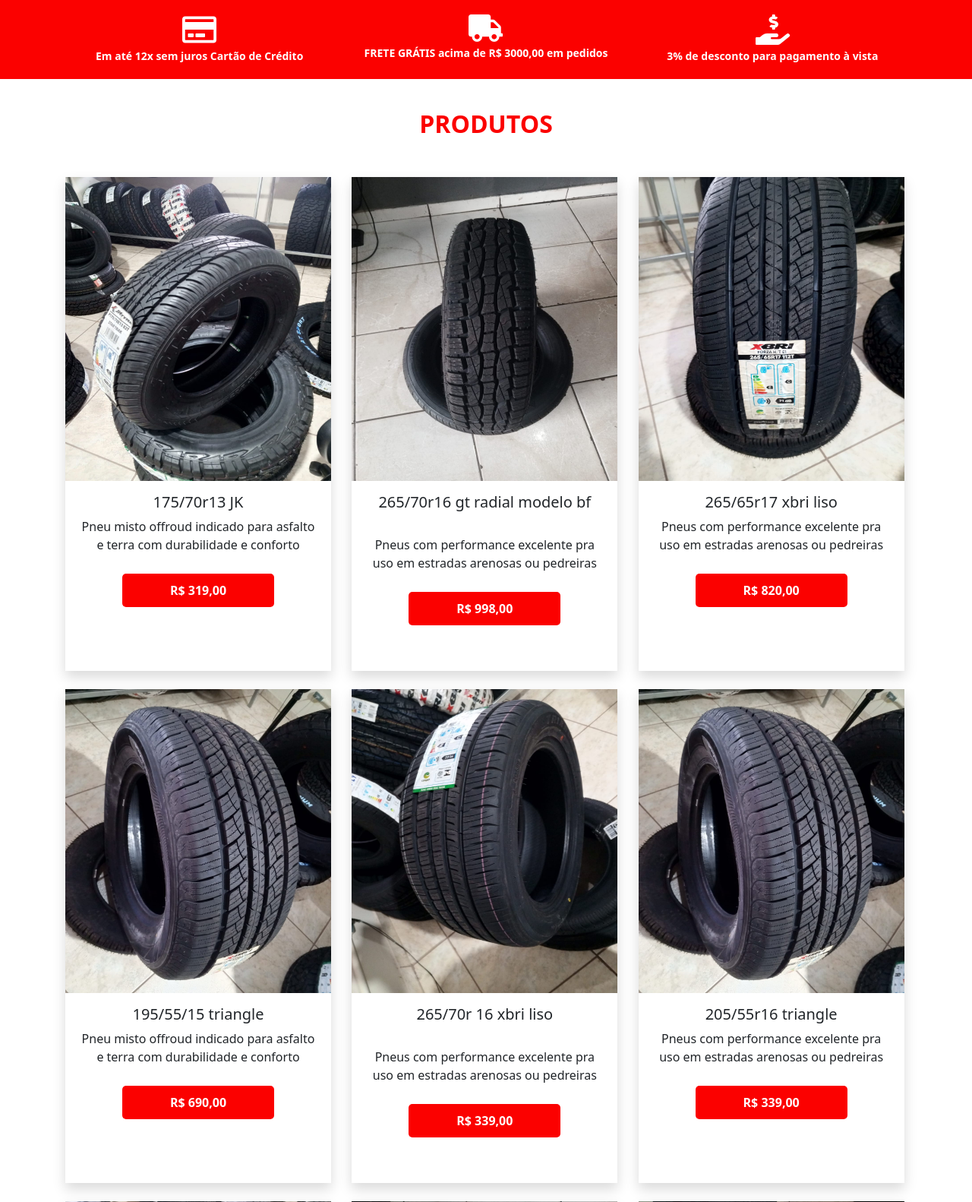
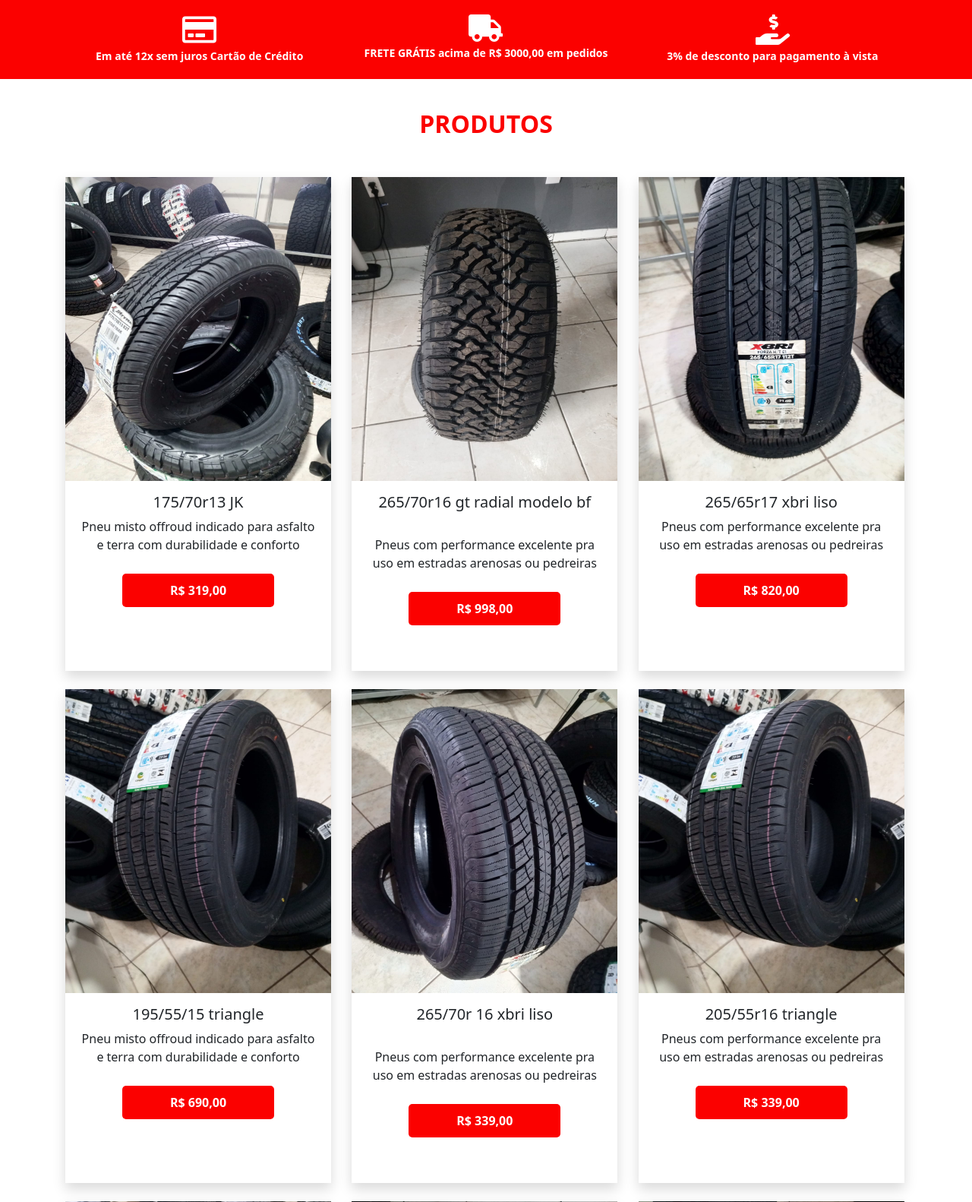
Before and after one commit to cesarolliveira/_SITE_MasterPneus, a PHP site: page / in a window 1280 px wide. Shown: the part 811-2393 px from the top of the page at 76% size. Run offline with PHP 8.4, Linux system fonts and the light colour scheme; some libraries are stand-ins or nearby versions.

Commit message:
refactor: :recycle: Ajuste nas imagens dos produtos e na ordem

```diff
--- a/home.php
+++ b/home.php
@@ -124,7 +124,7 @@
             <div class="row">
                 <div class="col-xs-12 col-sm-12 col-md-4 col-lg-4 col-xl-4 col-xxl-4">
                     <div class="card">
-                        <img src="<?php echo Link::getBase(); ?>assets/img/produtos/pneu-195-55-15-triangle.jpeg" class="img_card" alt="img_produto">
+                        <img src="<?php echo Link::getBase(); ?>assets/img/produtos/265-70r-16-xbri-liso.jpeg" class="img_card" alt="img_produto">
                         <div class="card-body">
                             <h5 class="card-title text-center">195/55/15 triangle</h5>
                             <p class="card-text text-center">Pneu misto offroud indicado para asfalto e terra com durabilidade e conforto</p>
@@ -136,7 +136,7 @@
                 </div>
                 <div class="col-xs-12 col-sm-12 col-md-4 col-lg-4 col-xl-4 col-xxl-4">
                     <div class="card">
-                        <img src="<?php echo Link::getBase(); ?>assets/img/produtos/265-70r-16-xbri-liso.jpeg" class="img_card" alt="img_produto">
+                        <img src="<?php echo Link::getBase(); ?>assets/img/produtos/pneu-195-55-15-triangle.jpeg" class="img_card" alt="img_produto">
                         <div class="card-body">
                             <h5 class="card-title text-center">265/70r 16 xbri liso</h5>
                             <br>
@@ -149,7 +149,7 @@
                 </div>
                 <div class="col-xs-12 col-sm-12 col-md-4 col-lg-4 col-xl-4 col-xxl-4">
                     <div class="card">
-                        <img src="<?php echo Link::getBase(); ?>assets/img/produtos/205-55r16-triangle.jpeg" class="img_card" alt="img_produto">
+                        <img src="<?php echo Link::getBase(); ?>assets/img/produtos/265-70r-16-xbri-liso.jpeg" class="img_card" alt="img_produto">
                         <div class="card-body">
                             <h5 class="card-title text-center">205/55r16 triangle</h5>
                             <p class="card-text text-center">Pneus com performance excelente pra uso em estradas arenosas ou pedreiras</p>
```
Also changed, not shown: assets/img/produtos/pneu-265-70r16-gt-radial-modelo-bf.jpeg.
